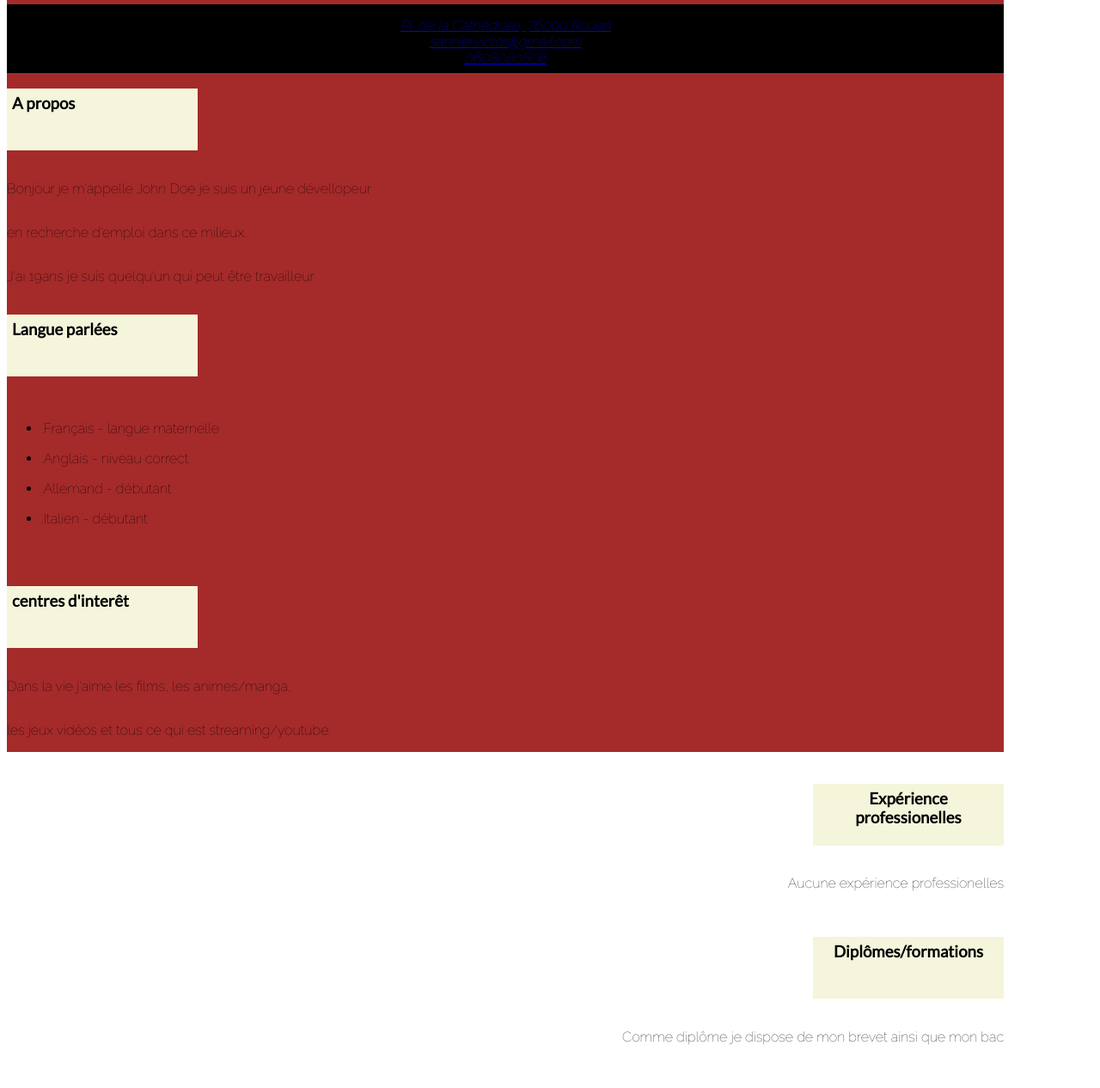
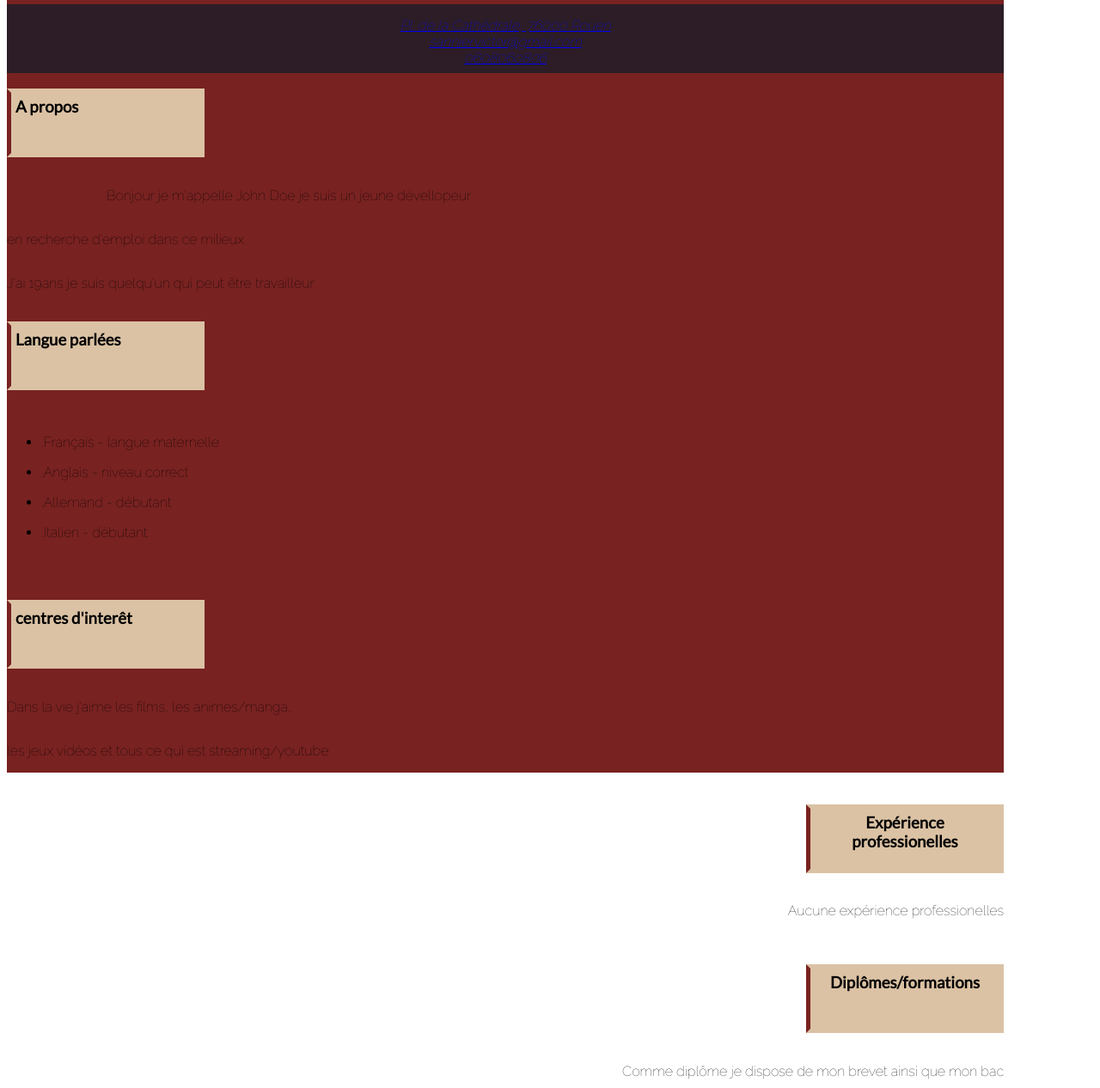
Before and after one commit to Slapsho/test_cv_2, a plain HTML site: page index.html in a window 1280 px wide. Shown: the part 358-1624 px from the top of the page at 86% size. Drawn offline with Linux system fonts and the light colour scheme; files whose address does not match are found by name.

Commit message:
ajout de la bordure et du texte indenté

```diff
--- a/assets/css/style.css
+++ b/assets/css/style.css
@@ -10,11 +10,11 @@
   body{
      width: 1160px;
      height: 800px;
-     background-color: brown;
-  }
+     background-color:#782221;
+   }
 
   footer {
-   background-color: brown;
+   background-color: #782221;
   }
 
   figure{
@@ -37,17 +37,25 @@
  }
 
  .category {
-    border: 1px solid beige; padding: 5px;
-    background-color: beige;
+    border: 1px solid #dbc2a4 ; padding: 5px;
+    background-color: #dbc2a4 ;
+    border-left-color: #782221;
+    border-width: 5px;
     width: 210px;
     height: 60px;
  }
 
  .category_deux {
-   border: 1px solid beige; padding: 5px;
-   background-color: beige;
+   border: 1px solid #dbc2a4 ; padding: 5px;
+   border-left-color: #782221;
+   border-width: 5px;
+   background-color: #dbc2a4 ;
    width: 210px;
    height: 60px;
+ }
+
+ .propos {
+   text-indent: 10%;
  }
 
  a {
@@ -65,14 +73,14 @@ p {
 }
 
  .address {
-    background-color: black;
+    background-color: #2c1d27;
     width: 1130px;
     height: 50px;
     padding: 15px;
  }
 
  .address_link_container {
-    background-color: black;
+    background-color: #2c1d27;
     width: 100x;
     display: flex;
     flex-direction: row;
@@ -131,7 +139,7 @@ footer img {
    cursor: zoom-in;
  }
  .information_left {
-   background-color: brown;
+   background-color: #782221;
    box-sizing: content-box;
    width: 100%;
    display: flex;
--- a/index.html
+++ b/index.html
@@ -36,7 +36,7 @@
          <section>
              <a class="information_left text-left">
                  <h3 class="category">A propos</h3><!--Rajouter le css pour la présentation-->
-                 <p>Bonjour je m'appelle John Doe je suis un jeune dévellopeur</p>
+                 <p class="propos">Bonjour je m'appelle John Doe je suis un jeune dévellopeur</p>
                  <p> en recherche d'emploi dans ce milieux.</p>
                  <p>J'ai 19ans je suis quelqu'un qui peut être travailleur</p>
              </a>
```
